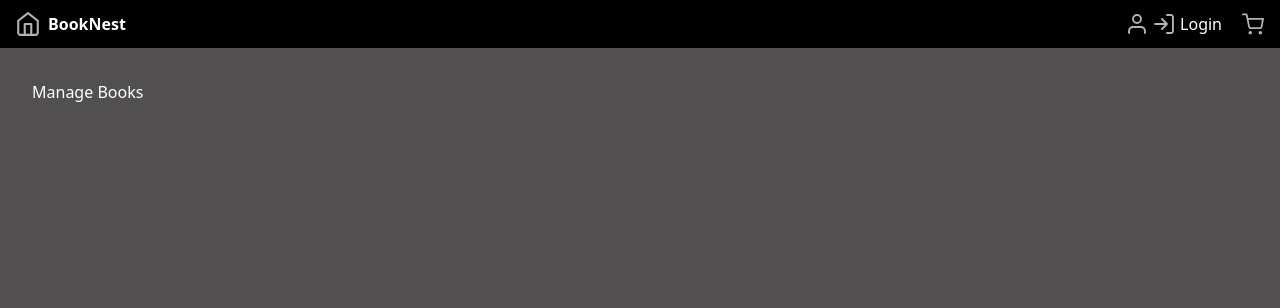
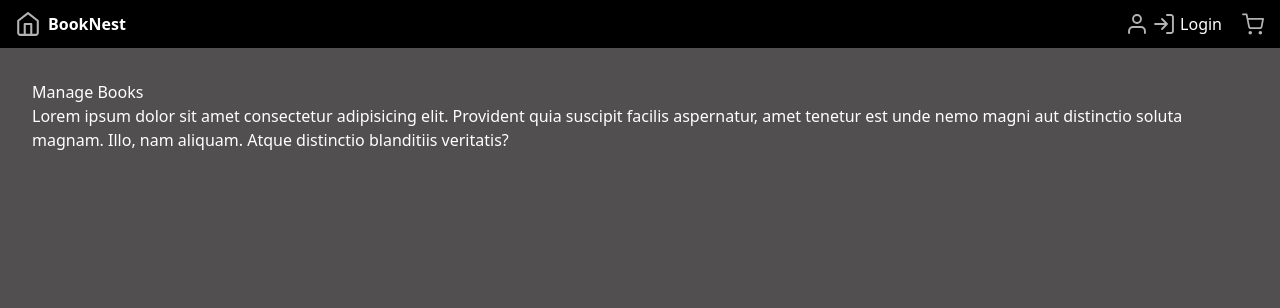
Before and after one commit to Project-Groap04-BookNest/BookNest, a Flask app: template templates/manage_books.html in a window 1280 px wide. Shown: the top 308 px of the page. Run offline with Flask 3, Linux system fonts and the light colour scheme; the template is opened without the code that fills it, so the values that code supplies are empty.

Commit message:
add p-tage

```diff
--- a/templates/manage_books.html
+++ b/templates/manage_books.html
@@ -2,5 +2,6 @@
 
 {% block content %}
 <h1>Manage Books</h1>
+<p>Lorem ipsum dolor sit amet consectetur adipisicing elit. Provident quia suscipit facilis aspernatur, amet tenetur est unde nemo magni aut distinctio soluta magnam. Illo, nam aliquam. Atque distinctio blanditiis veritatis?</p>
 
 {% endblock %}
```
